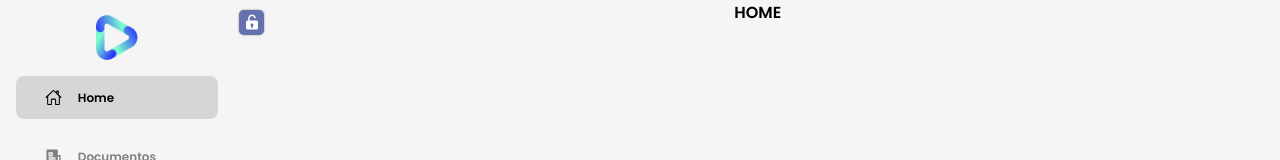
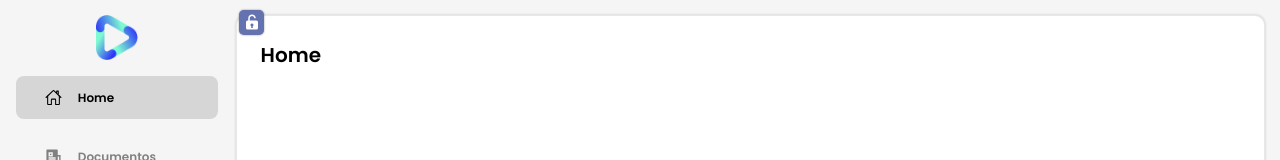
Before and after one commit to EriksJunior/app_contra_track, a Next.js app: page / in a window 1280 px wide. Shown: the top 160 px of the page. Built offline with nearby package versions, Linux system fonts and the light colour scheme.

Commit message:
feat: adicionado card padrão na home

```diff
--- a/src/app/page.module.css
+++ /dev/null
@@ -1,5 +0,0 @@
-.main {
-  display: flex;
-  flex-direction: column;
-  align-items: center;
-}
--- a/src/app/page.tsx
+++ b/src/app/page.tsx
@@ -1,42 +1,52 @@
-import styles from './page.module.css'
+"use client"
 
-export async function generateMetadata () {
-  return {
-    title: 'Contra Track',
-    description: 'Veja aqui todos os ducomentos fiscais emitidos para você!',
-    generator: 'Contra Track',
-    applicationName: 'Contra Track',
-    keywords: [
-      'Notas Fiscais',
-      'Cupons fiscais',
-      'Notas fiscais de serviço',
-      'Notas de serviço',
-      'Manifesto de transporte',
-      'Manifesto Eletronico',
-      'NF-e',
-      'NFC-e',
-      'NFS-e',
-      'MDF-e'
-    ],
-    authors: [
-      { name: 'Contra Track' },
-      { name: 'Contra Track', url: '' }
-    ],
-    creator: 'Contra Track',
-    publisher: 'Contra Track',
-    category: 'Documentos Fiscais',
-    formatDetection: {
-      email: false,
-      address: false,
-      telephone: false
-    }
-  }
-}
+import { useContext } from "react"
+import { ThemeContext } from "@/context/theme"
 
-export default function Home () {
+import { Card } from "./components/UI/Card"
+import { Title } from "./components/UI/Title"
+
+// export async function generateMetadata() {
+//   return {
+//     title: 'Contra Track',
+//     description: 'Veja aqui todos os ducomentos fiscais emitidos para você!',
+//     generator: 'Contra Track',
+//     applicationName: 'Contra Track',
+//     keywords: [
+//       'Notas Fiscais',
+//       'Cupons fiscais',
+//       'Notas fiscais de serviço',
+//       'Notas de serviço',
+//       'Manifesto de transporte',
+//       'Manifesto Eletronico',
+//       'NF-e',
+//       'NFC-e',
+//       'NFS-e',
+//       'MDF-e'
+//     ],
+//     authors: [
+//       { name: 'Contra Track' },
+//       { name: 'Contra Track', url: '' }
+//     ],
+//     creator: 'Contra Track',
+//     publisher: 'Contra Track',
+//     category: 'Documentos Fiscais',
+//     formatDetection: {
+//       email: false,
+//       address: false,
+//       telephone: false
+//     }
+//   }
+// }
+
+export default function Home() {
+  const { theme } = useContext(ThemeContext)
+
   return (
-    <main className={styles.main}>
-      <p>HOME</p>
-    </main>
+    <div style={{ padding: "15px 15px 15px 0", height: '100%' }}>
+      <Card theme={theme} height="100%">
+        <Title fontSize="20px" color="black" text="Home" />
+      </Card>
+    </div>
   )
 }
```
